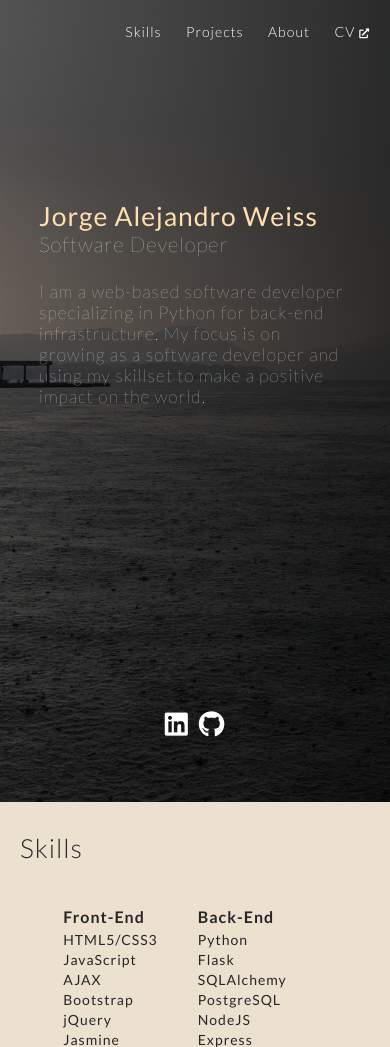
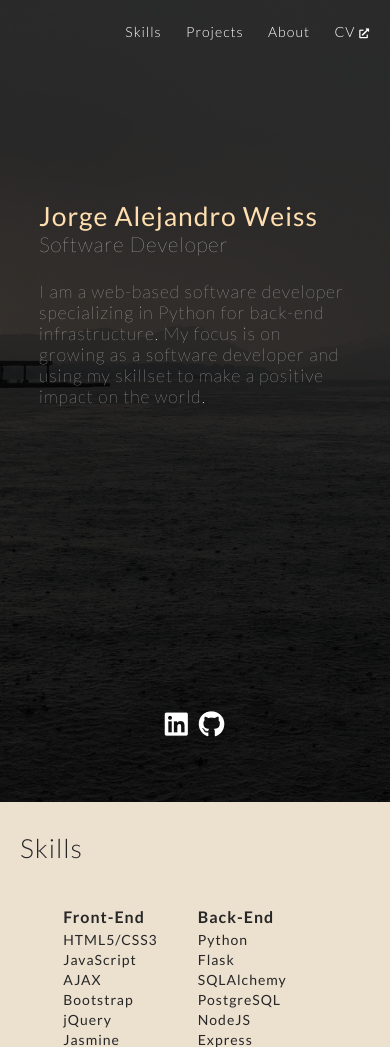
Before and after one commit to JAWeiss89/portfolio, a Flask app: page / in a window 390 px wide. Shown: the top 1047 px of the page. Run offline with Flask 2, Linux system fonts and the light colour scheme; some libraries are stand-ins or nearby versions.

Commit message:
Increase contrast of words on page

```diff
--- a/static/app.css
+++ b/static/app.css
@@ -244,7 +244,7 @@ img {
     } */
 
     header {
-        background-image: linear-gradient(to left, rgba(0, 0, 0, 0.8),rgba(0, 0, 0, 0.6)), url(../static/westlake.jpg);
+        background-image: linear-gradient(to left, rgba(0, 0, 0, 0.8),rgba(0, 0, 0, 0.8)), url(../static/westlake.jpg);
     }
     .left {
         display: none;
```
